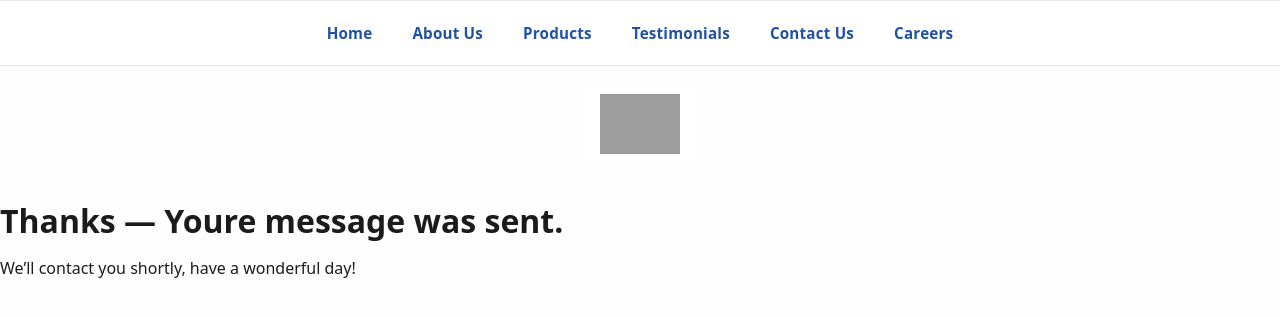
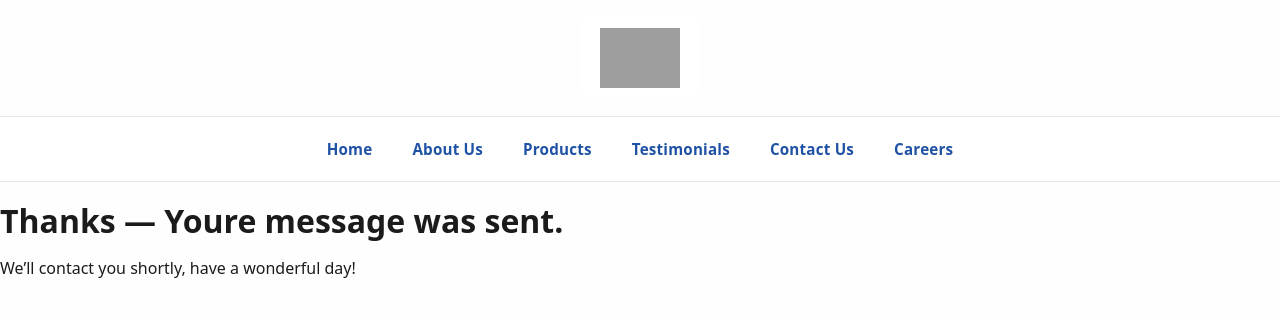
Before and after one commit to EsalvadorIT/TextileTechnologies.github.io, a Jekyll site: the page built from thanks/index.md, in a window 1280 px wide. Shown: the top 317 px of the page. Built offline with Jekyll 4.4.1, drawn with Linux system fonts in a browser that asks for light colours; grey boxes are pictures that could not be loaded.

Commit message:
Update default.html
Nav and Logo appear only once per page

```diff
--- a/_layouts/default.html
+++ b/_layouts/default.html
@@ -8,10 +8,7 @@
     {% include head-custom.html %}
   </head>
 
-  <body>
-  {% unless page.url == "/" %}
-    {% include top-nav.html %}
-  {% endunless %}
+  <body class="{{ page.body_class }}">
 
     {% unless page.url == "/" %}
       <!-- Logo Bar (shows on every page except Home) -->
@@ -24,8 +21,11 @@
           </a>
         </div>
       </div>
+
+      {% include top-nav.html %}
     {% endunless %}
 
     {{ content }}
+
   </body>
 </html>
```
Lines whose indentation alone changed are shown as unchanged.
